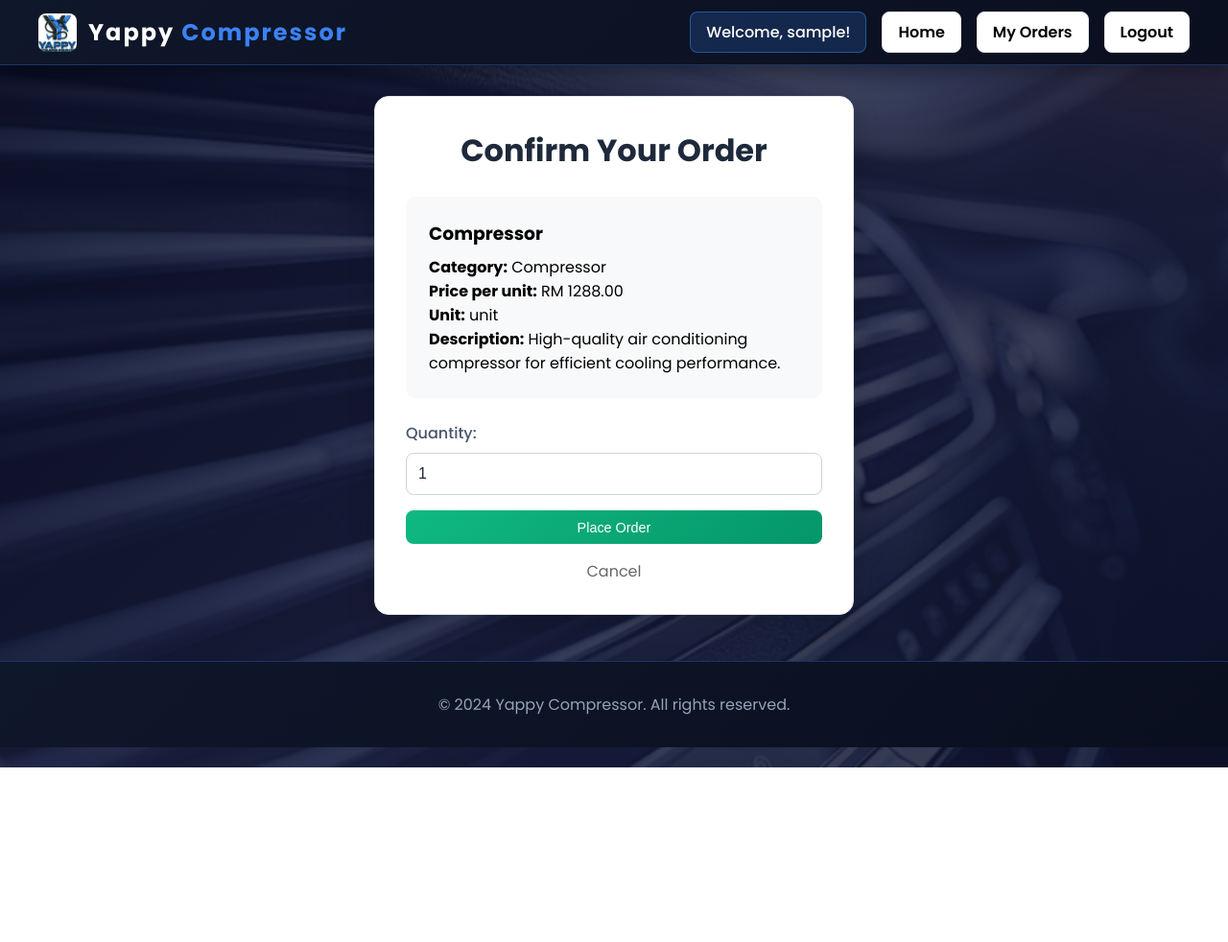
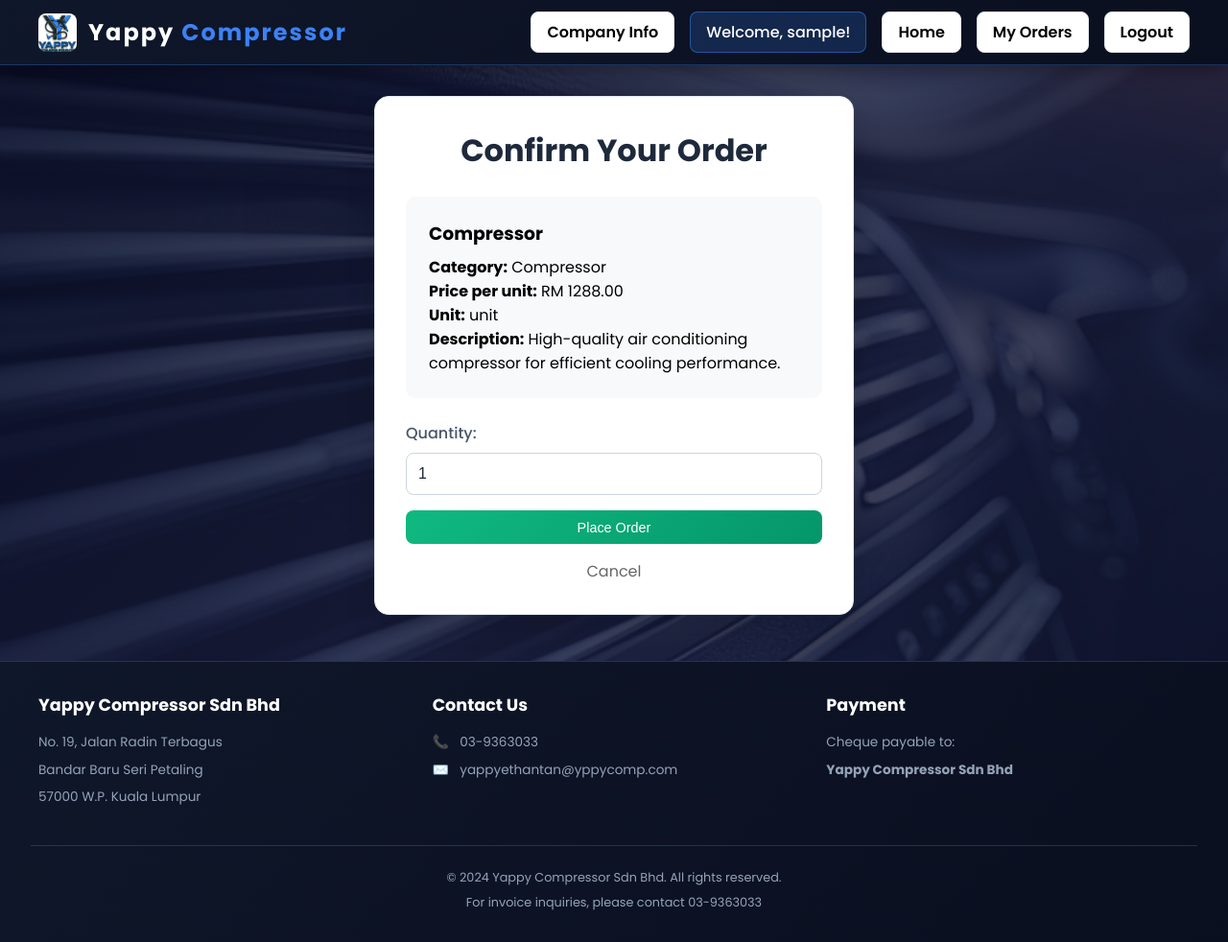
Before and after one commit to YeeHong-kyc/YappyCompressor, a Flask app: page /order/1 in a window 1280 px wide. Shown: the whole page at 96% size. Before the commit the page ends 800 px from the top, so only its background shows below. Run offline with Flask 3, Linux system fonts and the light colour scheme; the visitor is signed in with stand-in values (Sample User, id 1).

Commit message:
Fix order.html template with error handling

```diff
--- a/templates/order.html
+++ b/templates/order.html
@@ -18,10 +18,16 @@
                 <div class="company-name">Yappy <span>Compressor</span></div>
             </div>
             <div class="nav-links">
-                <span class="user-info">Welcome, {{ session.username }}!</span>
-                <a href="{{ url_for('index') }}">Home</a>
-                <a href="{{ url_for('track') }}">My Orders</a>
-                <a href="{{ url_for('logout') }}">Logout</a>
+                <a href="{{ url_for('company') }}">Company Info</a>
+                {% if session.user_id %}
+                    <span class="user-info">Welcome, {{ session.username }}!</span>
+                    <a href="{{ url_for('index') }}">Home</a>
+                    <a href="{{ url_for('track') }}">My Orders</a>
+                    <a href="{{ url_for('logout') }}">Logout</a>
+                {% else %}
+                    <a href="{{ url_for('login') }}">Login</a>
+                    <a href="{{ url_for('register') }}">Register</a>
+                {% endif %}
             </div>
         </div>
     </header>
@@ -30,6 +36,7 @@
         <div class="form-container" style="max-width: 500px;">
             <h1>Confirm Your Order</h1>
 
+            {% if product %}
             <div style="background: #f8f9fa; padding: 1.5rem; border-radius: 10px; margin-bottom: 1.5rem;">
                 <h3 style="margin-bottom: 0.5rem;">{{ product.name }}</h3>
                 <p><strong>Category:</strong> {{ product.category }}</p>
@@ -45,6 +52,12 @@
                 </div>
                 <button type="submit" class="btn btn-success" style="width: 100%;">Place Order</button>
             </form>
+            {% else %}
+            <div style="background: #fee2e2; padding: 1.5rem; border-radius: 10px; text-align: center;">
+                <p style="color: #dc2626;">Error: Product not found. Please go back and try again.</p>
+                <a href="{{ url_for('index') }}" class="btn" style="margin-top: 1rem;">Back to Products</a>
+            </div>
+            {% endif %}
 
             <div style="text-align: center; margin-top: 1rem;">
                 <a href="{{ url_for('index') }}" style="color: #666; text-decoration: none;">Cancel</a>
@@ -53,7 +66,28 @@
     </div>
 
     <footer class="footer">
-        <p>&copy; 2024 Yappy Compressor. All rights reserved.</p>
+        <div class="footer-content">
+            <div class="footer-section">
+                <h4>Yappy Compressor Sdn Bhd</h4>
+                <p>No. 19, Jalan Radin Terbagus</p>
+                <p>Bandar Baru Seri Petaling</p>
+                <p>57000 W.P. Kuala Lumpur</p>
+            </div>
+            <div class="footer-section">
+                <h4>Contact Us</h4>
+                <p><span class="contact-icon">📞</span> 03-9363033</p>
+                <p><span class="contact-icon">✉️</span> yappyethantan@yppycomp.com</p>
+            </div>
+            <div class="footer-section">
+                <h4>Payment</h4>
+                <p>Cheque payable to:</p>
+                <p><strong>Yappy Compressor Sdn Bhd</strong></p>
+            </div>
+        </div>
+        <div class="footer-bottom">
+            <p>&copy; 2024 Yappy Compressor Sdn Bhd. All rights reserved.</p>
+            <p style="margin-top: 0.5rem;">For invoice inquiries, please contact 03-9363033</p>
+        </div>
     </footer>
 </body>
 </html>
```
